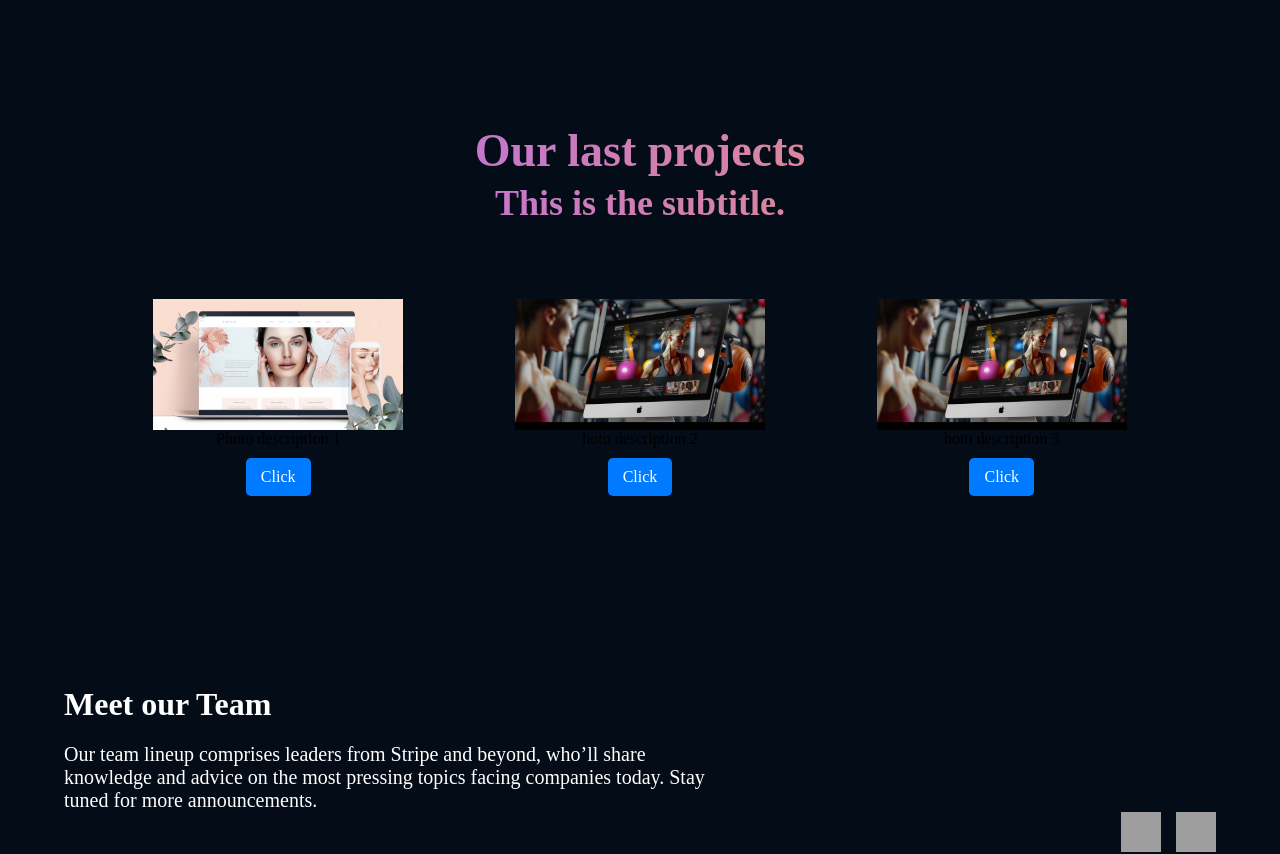
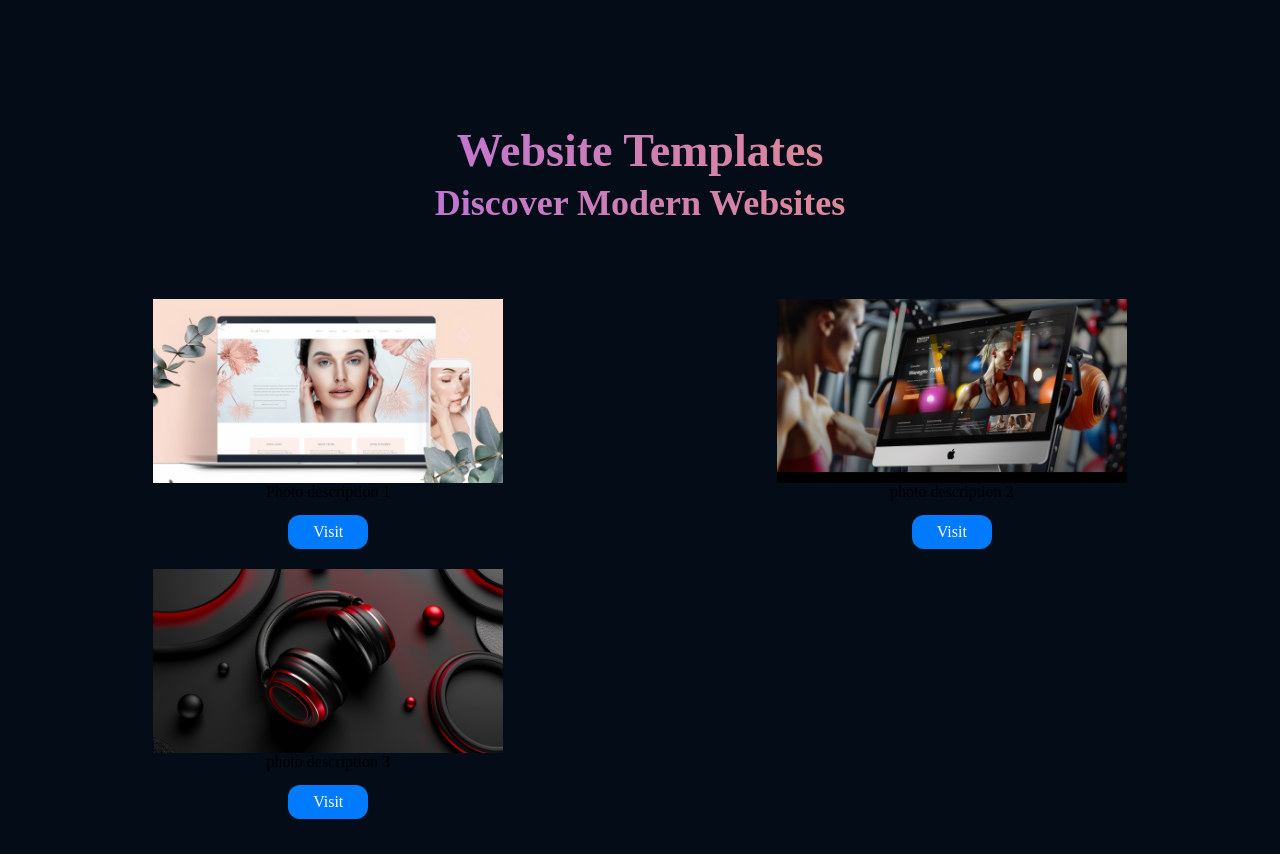
Before and after one commit to Baisalov24/project_modern_uiux, a React (Create React App) app: page / in a window 1280 px wide. Shown: the part 3520-4374 px from the top of the page. Built offline with nearby package versions, Linux system fonts and the light colour scheme; grey boxes are pictures that could not be loaded.

Commit message:
portfolio fixed

```diff
--- a/src/containers/portfolio/Portfolio.jsx
+++ b/src/containers/portfolio/Portfolio.jsx
@@ -2,36 +2,36 @@ import React from "react";
 import "./portfolio.css";
 import project_1 from '../../assets/project_1.png'
 import project_2 from '../../assets/project_2.png'
-// import project_3 from '../../assets/project_3.png'
+import project_3 from '../../assets/project_3.png'
 
 
 const Portfolio = () => {
   return (
     <section className="third-section" id="portfolio">
-      <h1 className="gradient__text portfolio_title">Our last projects</h1>
+      <h1 className="gradient__text portfolio_title">Website Templates</h1>
       <h2 className="gradient__text portfolio_subtitle">
-        This is the subtitle.
+      Discover Modern Websites
       </h2>
       <div class="blocks-container">
         <div class="block">
           <img src={project_1} alt="Image 1" />
           <p>Photo description 1</p>
-          <a href="link1" class="button">
-            Click
+          <a href="https://yoga-studio-website.vercel.app/" class="button">
+          Visit
           </a>
         </div>
         <div class="block">
           <img src={project_2} alt="Image 2" />
-          <p>hoto description 2</p>
+          <p>photo description 2</p>
           <a href="link2" class="button">
-          Click
+          Visit
           </a>
         </div>
         <div class="block">
-          <img src={project_2} alt="Image 3" />
-          <p>hoto description 3</p>
-          <a href="link3" class="button">
-          Click
+          <img src={project_3} alt="Image 3" />
+          <p>photo description 3</p>
+          <a href="https://headphone-maket.vercel.app/" class="button">
+          Visit
           </a>
         </div>
       </div>
--- a/src/containers/portfolio/portfolio.css
+++ b/src/containers/portfolio/portfolio.css
@@ -3,9 +3,7 @@
   margin: 100px auto;
   padding: 50px;
   text-align: center;
-  /* background-color: #81AFDD; */
 }
-
 
 .portfolio_title {
   font-size: 46px;
@@ -15,24 +13,23 @@
   font-size: 36px;
   line-height: 52px;
   margin-bottom: 50px;
-
 }
 
 .blocks-container {
   display: flex;
   justify-content: space-between;
   padding: 20px;
-  flex-wrap: wrap; /* Позволяет блокам переноситься на новую строку */
+  flex-wrap: wrap;
 }
 
 .block {
-  width: 250px;
-  height: auto; /* Изменено для адаптивности */
+  width: 350px;
+  height: auto;
   display: flex;
   flex-direction: column;
   align-items: center;
   text-align: center;
-  margin-bottom: 20px; /* Добавлено для отступа между блоками при переносе */
+  margin-bottom: 20px;
 }
 
 .block img {
@@ -41,22 +38,20 @@
 }
 
 .button {
-  padding: 10px 15px;
+  padding: 8px 25px;
   text-decoration: none;
   color: #ffffff;
   background-color: #007bff;
-  border-radius: 5px;
-  margin-top: 10px;
+  border-radius: 12px;
+  margin-top: 14px;
 }
 
-/* Медиазапрос для экранов шириной до 768px */
 @media (max-width: 768px) {
   .block {
-    width: 100%; /* Блоки теперь будут занимать всю ширину контейнера */
-    /* Уменьшаем размеры внутренних элементов, если необходимо */
+    width: 100%;
   }
   .blocks-container {
-    flex-direction: column; /* Вертикальное расположение блоков */
-    align-items: center; /* Центрирование блоков */
+    flex-direction: column;
+    align-items: center;
   }
 }
```
Also changed, not shown: src/assets/project_3.png (added).
